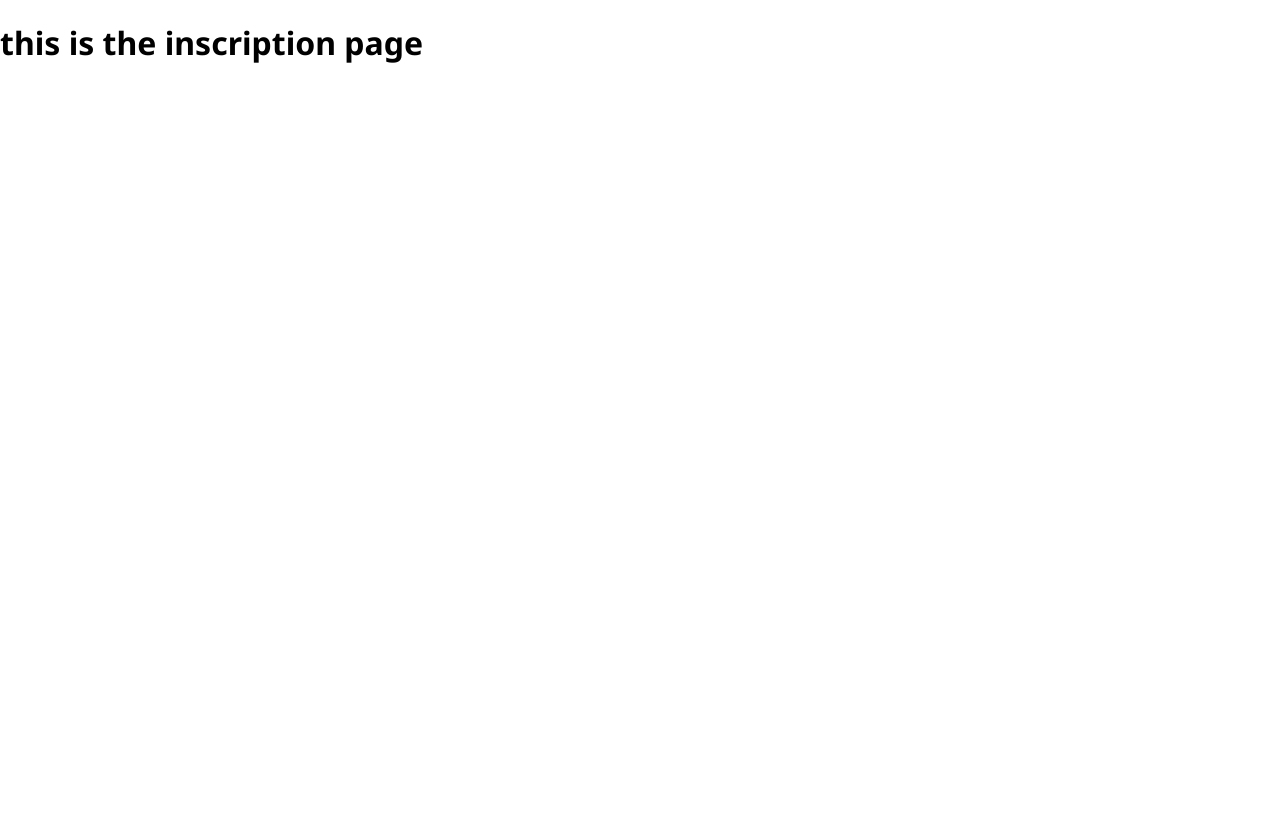
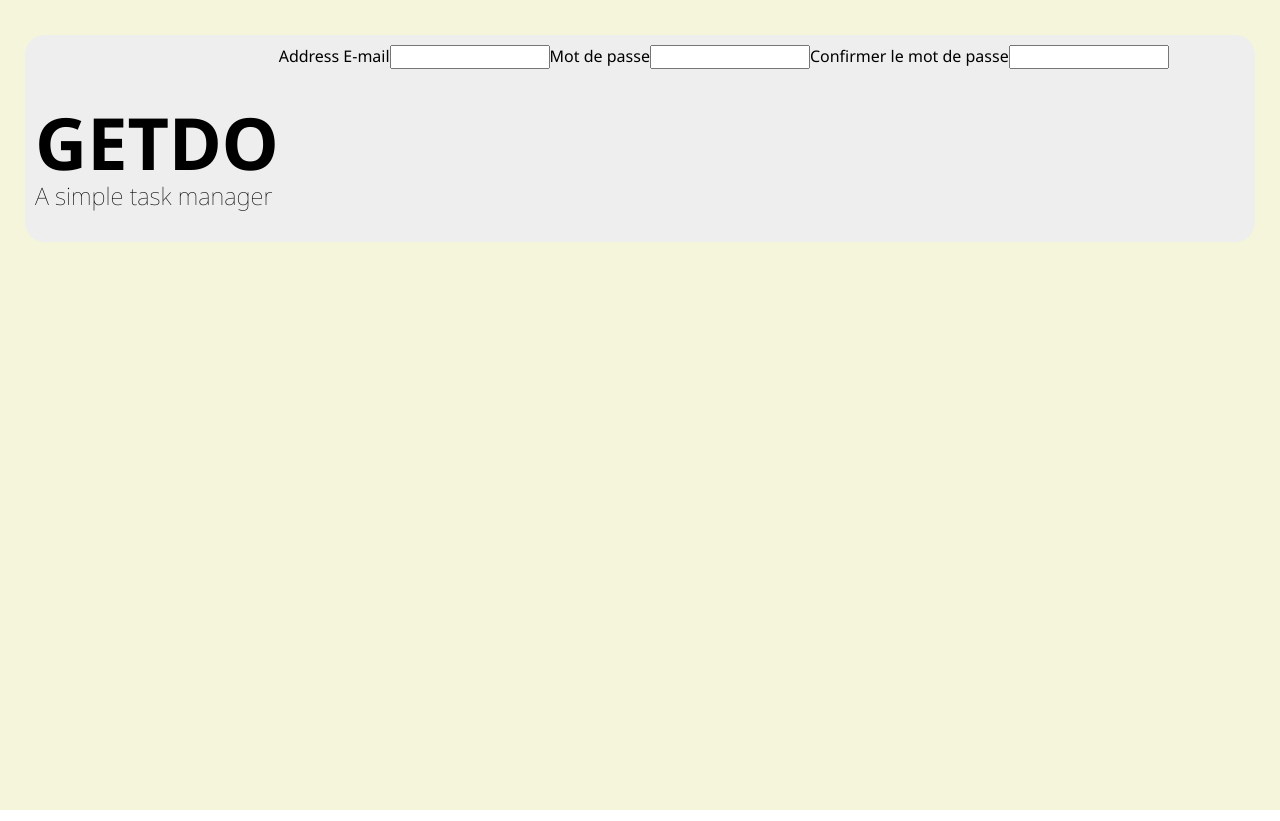
Before and after one commit to NkABO074/GETDO, a Vue app in the folder GETDO/: page /inscription in a window 1280 px wide. Built offline with nearby package versions, Linux system fonts and the light colour scheme.

Commit message:
massive modifications commit

```diff
--- a/GETDO/src/assets/base.css
+++ b/GETDO/src/assets/base.css
@@ -33,14 +33,20 @@
 /* semantic color variables for this project */
 :root {
   --background-color: var(--clear-bg-color);
-  --box-bg-color: var(--dark-official-gray);
+  --box-bg-color: var(--clear-official-gray);
   --default-color: var(--clear-default);
+  --default-text-color: var(--pitch-dark);
 }
 
 @media (prefers-color-scheme: dark) {
   :root {
     --background-color: var(--dark-bg-color);
-    --box-bg-color: var(--clear-official-gray);
+    --box-bg-color: var(--dark-official-gray);
     --default-color: var(--dark-default);
+    --default-text-color: var(--clear-default);
   }
 }
+
+* {
+  font-family: 'Noto Sans', sans-serif;
+}
--- a/GETDO/src/assets/main.css
+++ b/GETDO/src/assets/main.css
@@ -1,8 +1,5 @@
 @import './base.css';
 
-* {
-  font-family: 'Noto Sans';
-}
 
 html, body {
   margin: 0;
@@ -42,6 +39,7 @@ html, body {
 
 .page-container {
   background-color: var(--background-color);
+  padding-top: 10px;
   height: 100vh;
   width: 100%;
 }
--- a/GETDO/src/views/HomeVue.vue
+++ b/GETDO/src/views/HomeVue.vue
@@ -7,12 +7,6 @@
 </body>
 </template>
 
+<style scoped>
 
-
-<style scoped>
-.page-container {
-  background-color: var(--background-color);
-  height: 100vh;
-  width: 100%;
-}
 </style>
--- a/GETDO/src/views/InscriptionVue.vue
+++ b/GETDO/src/views/InscriptionVue.vue
@@ -2,8 +2,53 @@
 </script>
 
 <template>
-  <h1>this is the inscription page</h1>
+  <div class="page-container ">
+    <div class="box-container ">
+      <div class="getdo-conatianer">
+        <h1>GETDO</h1>
+        <h2>A simple task manager</h2>
+      </div>
+      <div class="form-container">
+        <form action="">
+          <label for="email_input">Address E-mail</label>
+          <input type="email" name="email" id="email_input">
+
+          <label for="pswrd_input">Mot de passe</label>
+          <input type="password" name="email" id="pswrd_input">
+
+          <label for="pswrd_confirm_input">Confirmer le mot de passe</label>
+          <input type="password" name="email" id="pswrd_confirm_input">
+        </form>
+      </div>
+    </div>
+  </div>
 </template>
 
 <style scoped>
+h1, h2, label {
+  color: var(--default-text-color);
+}
+
+h1 {
+  font-size: 72px;
+}
+
+h2 {
+  margin-top: -60px;
+  font-size: 24px;
+  font-weight: lighter;
+}
+.box-container {
+  display: flex;
+  flex-direction: row;
+  background-color: var(--box-bg-color);
+  margin: 25px;
+  padding: 10px;
+  border-radius: 20px;
+}
+
+.form-container {
+  display: flex;
+  flex-direction: column;
+}
 </style>
```
